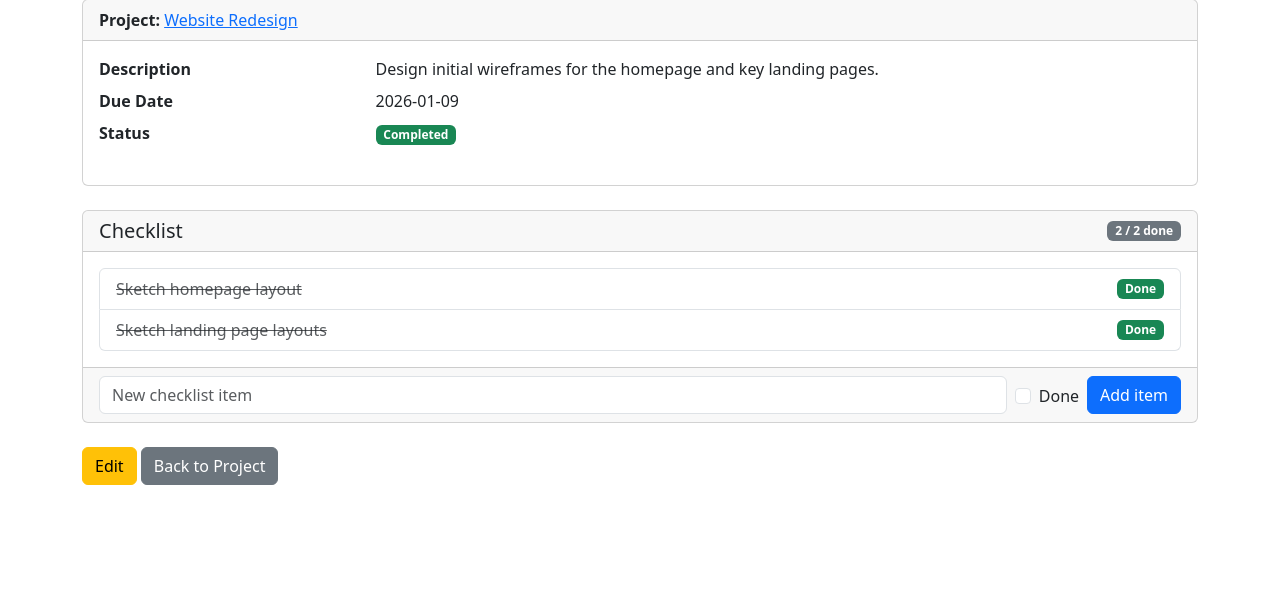
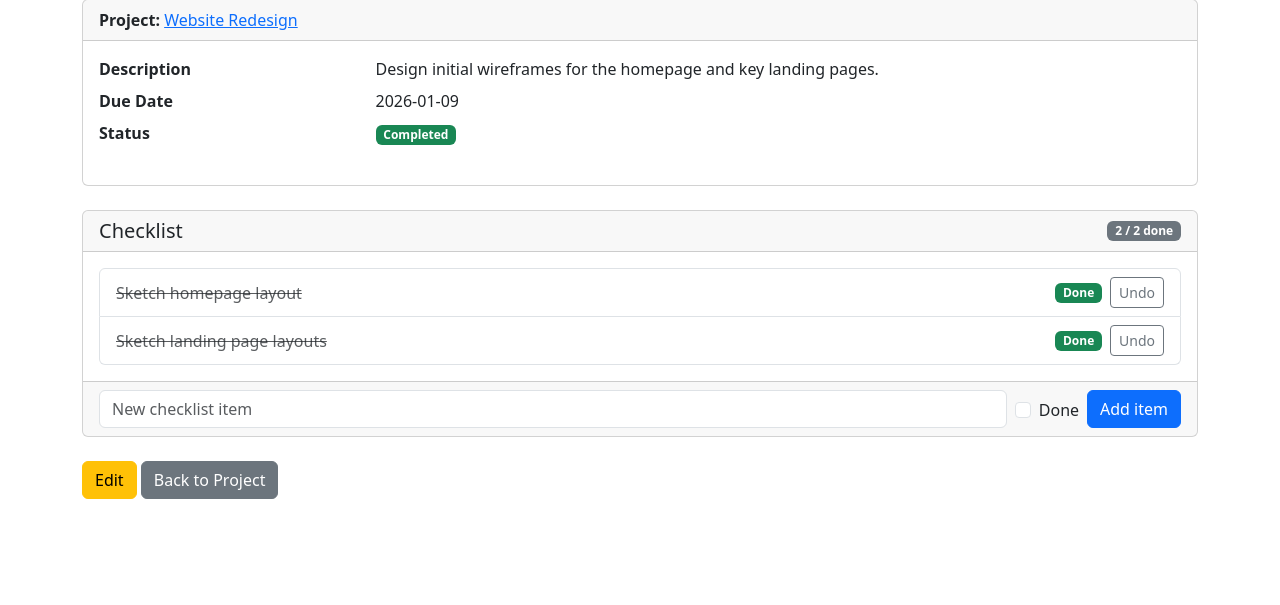
Before and after one commit to Tozinix04/task-check-list, an ASP.NET Core app: page /Tasks/Details/1 in a window 1280 px wide. Shown: the part 130-735 px from the top of the page. Run offline with ASP.NET Core 8, Linux system fonts and the light colour scheme; data that the repository does not hold is empty; style sheets or scripts are compiled from the project's sources; the project's own start-up code is not run, and a stand-in starts its controllers and pages; database files in the repository are not loaded.

Commit message:
feat: allow toggling checklist item completion
- POST /Tasks/ToggleChecklistItem/{id} (antiforgery) flips IsDone and
  redirects to the owning task, using TaskItemId from the database
- Mark done / Undo button with a descriptive aria-label on every item
- unknown item returns 404; GET does not change state

```diff
--- a/TaskChecklist/Controllers/TasksController.cs
+++ b/TaskChecklist/Controllers/TasksController.cs
@@ -72,6 +72,22 @@ namespace TaskChecklist.Controllers
 
             TempData["Success"] = "Checklist item added.";
             return RedirectToAction(nameof(Details), new { id });
+        }
+
+        [HttpPost]
+        [ValidateAntiForgeryToken]
+        public async Task<IActionResult> ToggleChecklistItem(int id)
+        {
+            var item = await _context.ChecklistItems.FindAsync(id);
+            if (item == null)
+            {
+                return NotFound();
+            }
+
+            item.IsDone = !item.IsDone;
+            await _context.SaveChangesAsync();
+
+            return RedirectToAction(nameof(Details), new { id = item.TaskItemId });
         }
 
         public IActionResult Create(int? projectId)
--- a/TaskChecklist/Views/Tasks/Details.cshtml
+++ b/TaskChecklist/Views/Tasks/Details.cshtml
@@ -53,17 +53,31 @@
             <ul class="list-group">
                 @foreach (var item in Model.ChecklistItems)
                 {
-                    <li class="list-group-item d-flex justify-content-between align-items-center">
+                    <li class="list-group-item d-flex justify-content-between align-items-center gap-2">
                         @if (item.IsDone)
                         {
                             <span class="text-decoration-line-through text-muted">@item.Title</span>
-                            <span class="badge bg-success">Done</span>
                         }
                         else
                         {
                             <span>@item.Title</span>
-                            <span class="badge bg-light text-dark border">To do</span>
                         }
+                        <div class="d-flex align-items-center gap-2 flex-shrink-0">
+                            @if (item.IsDone)
+                            {
+                                <span class="badge bg-success">Done</span>
+                            }
+                            else
+                            {
+                                <span class="badge bg-light text-dark border">To do</span>
+                            }
+                            <form asp-action="ToggleChecklistItem" asp-route-id="@item.Id" method="post" class="d-inline">
+                                <button type="submit" class="btn btn-sm @(item.IsDone ? "btn-outline-secondary" : "btn-outline-success")"
+                                        aria-label="@(item.IsDone ? "Mark as not done" : "Mark as done"): @item.Title">
+                                    @(item.IsDone ? "Undo" : "Mark done")
+                                </button>
+                            </form>
+                        </div>
                     </li>
                 }
             </ul>
```
